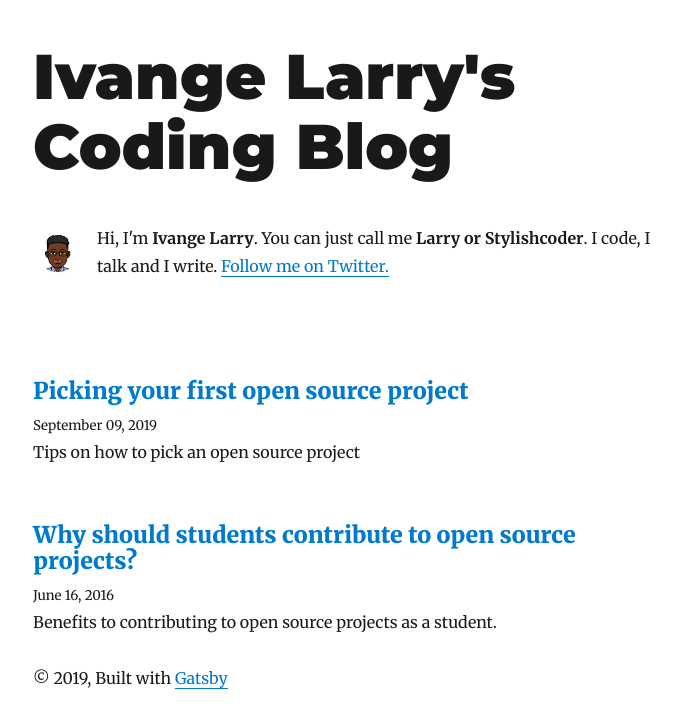
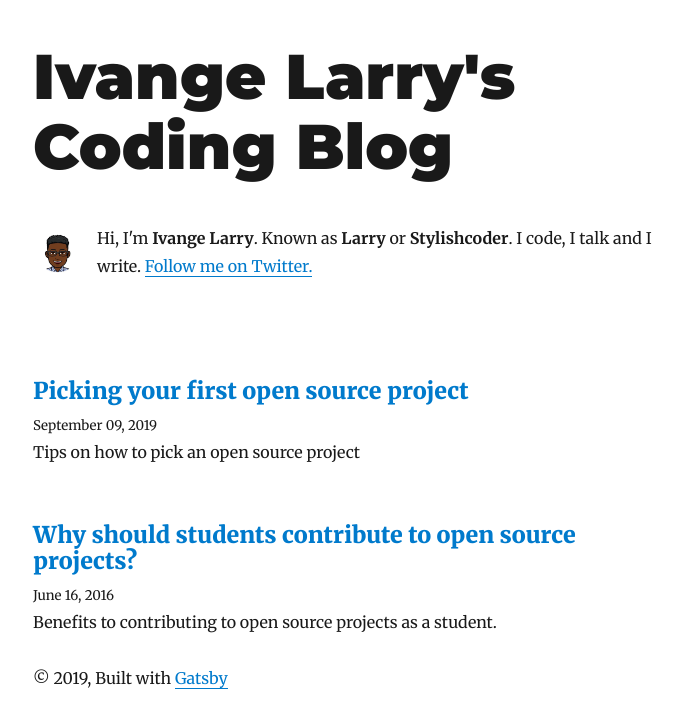
Before and after one commit to ivange94/stylishcoder.dev, a Gatsby site: page / in a window 1280 px wide. Shown: the whole page, without its empty margins (292-975 px from the left). Built offline with nearby package versions, Linux system fonts and the light colour scheme; Gatsby itself is replaced by a stand-in of ours; some packages are replaced by stand-ins of ours.

Commit message:
Update bio

```diff
--- a/src/components/bio.js
+++ b/src/components/bio.js
@@ -54,7 +54,7 @@ const Bio = () => {
         }}
       />
       <p>
-        Hi, I'm <strong>{author}</strong>. You can just call me <strong>Larry or Stylishcoder</strong>. I code, I talk and I write.
+        Hi, I'm <strong>{author}</strong>. Known as <strong>Larry</strong> or <strong>Stylishcoder</strong>. I code, I talk and I write.
         {` `}
         <a href={`https://twitter.com/${social.twitter}`}>
           Follow me on Twitter.
```
